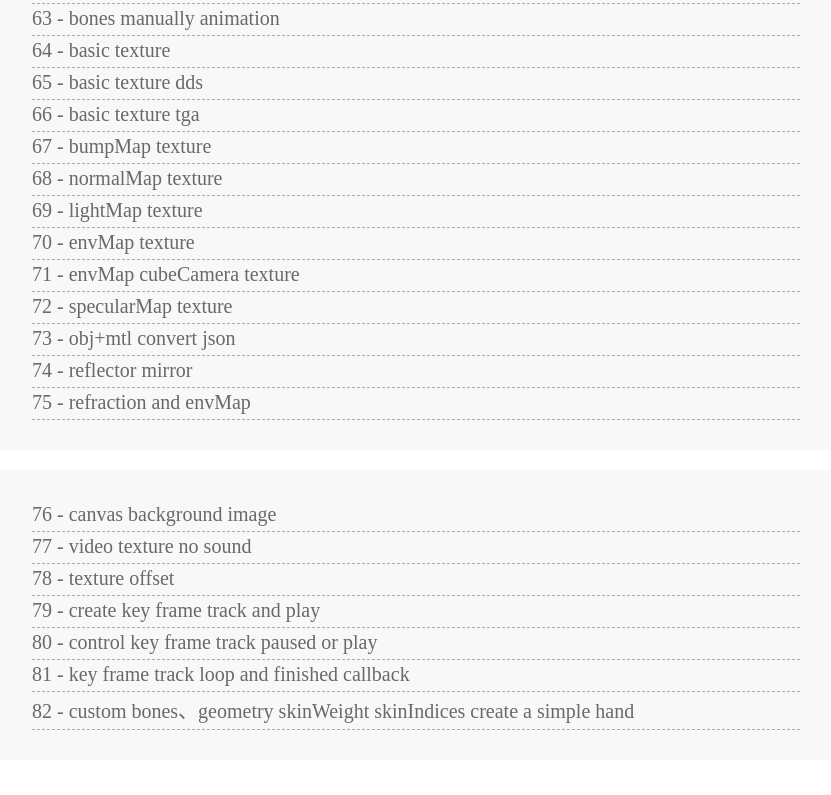
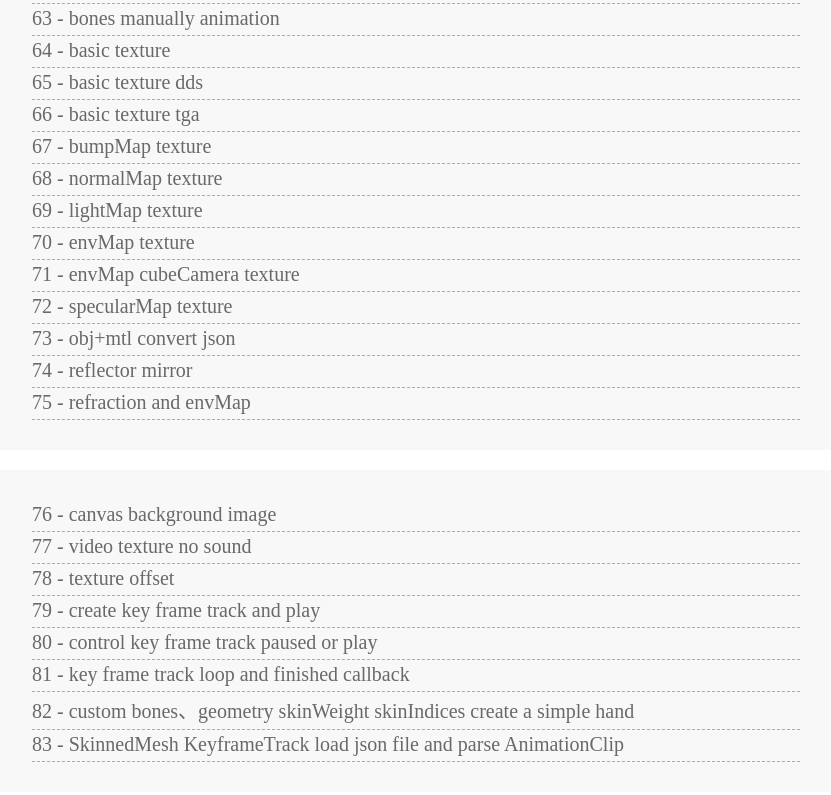
Before and after one commit to ECNUJason/threejs_examples, a plain HTML site: page index.html in a window 1280 px wide. Shown: the part 2190-2985 px from the top of the page, without its empty margins (224-1055 px from the left). Drawn offline with Linux system fonts and the light colour scheme.

Commit message:
骨骼模型模块

```diff
--- a/index.html
+++ b/index.html
@@ -100,6 +100,7 @@
     <a href="home/201811/20181114/01-暂停和播放帧动画.html">80 - control key frame track paused or play</a>
     <a href="home/201811/20181114/02-帧动画循环和结束的回调.html">81 - key frame track loop and finished callback</a>
     <a href="home/201811/20181116/01-自定义骨骼模型.html">82 - custom bones、geometry skinWeight skinIndices create a simple hand</a>
+    <a href="home/201811/20181116/02-加载外部模型骨骼动画.html">83 - SkinnedMesh KeyframeTrack load json file and parse AnimationClip</a>
 </div>
 
 </body>
```
Also changed, not shown: home/201811/20181116/02-加载外部模型骨骼动画.html (+2 -0 lines).
